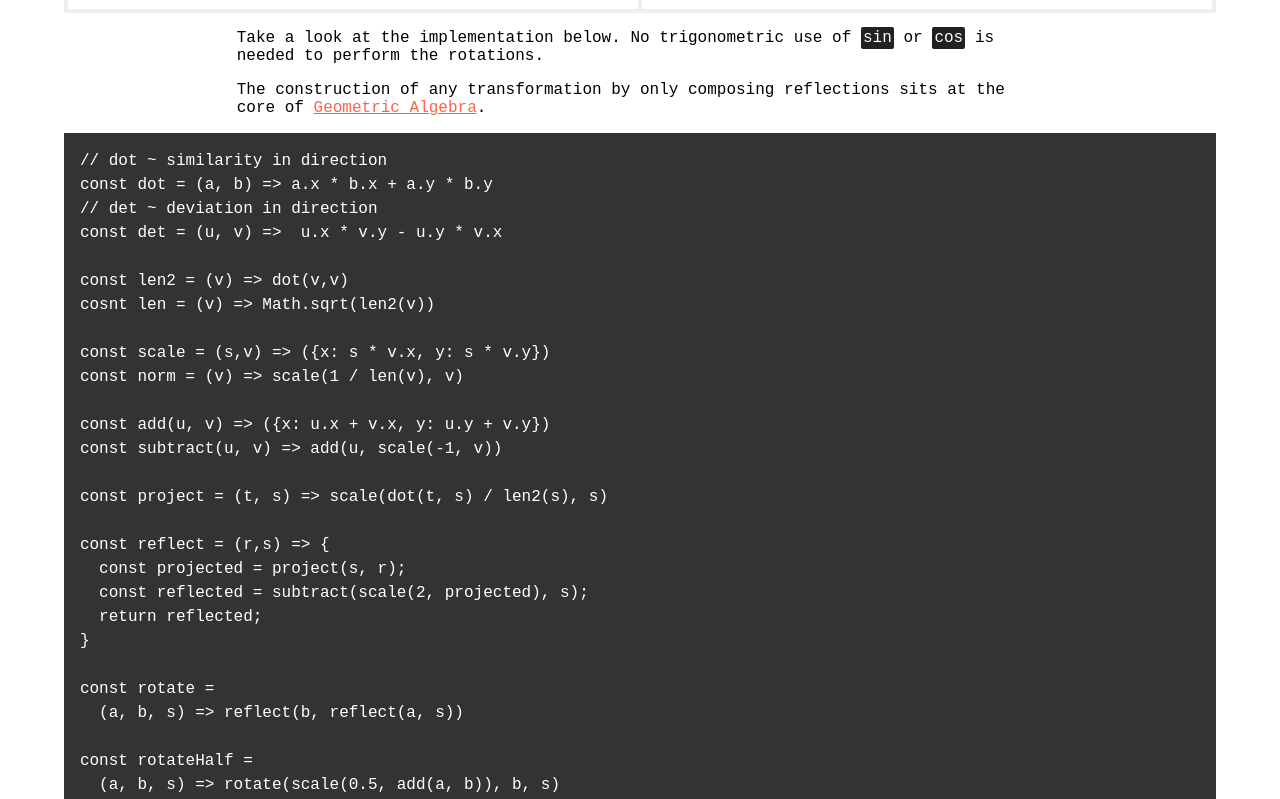
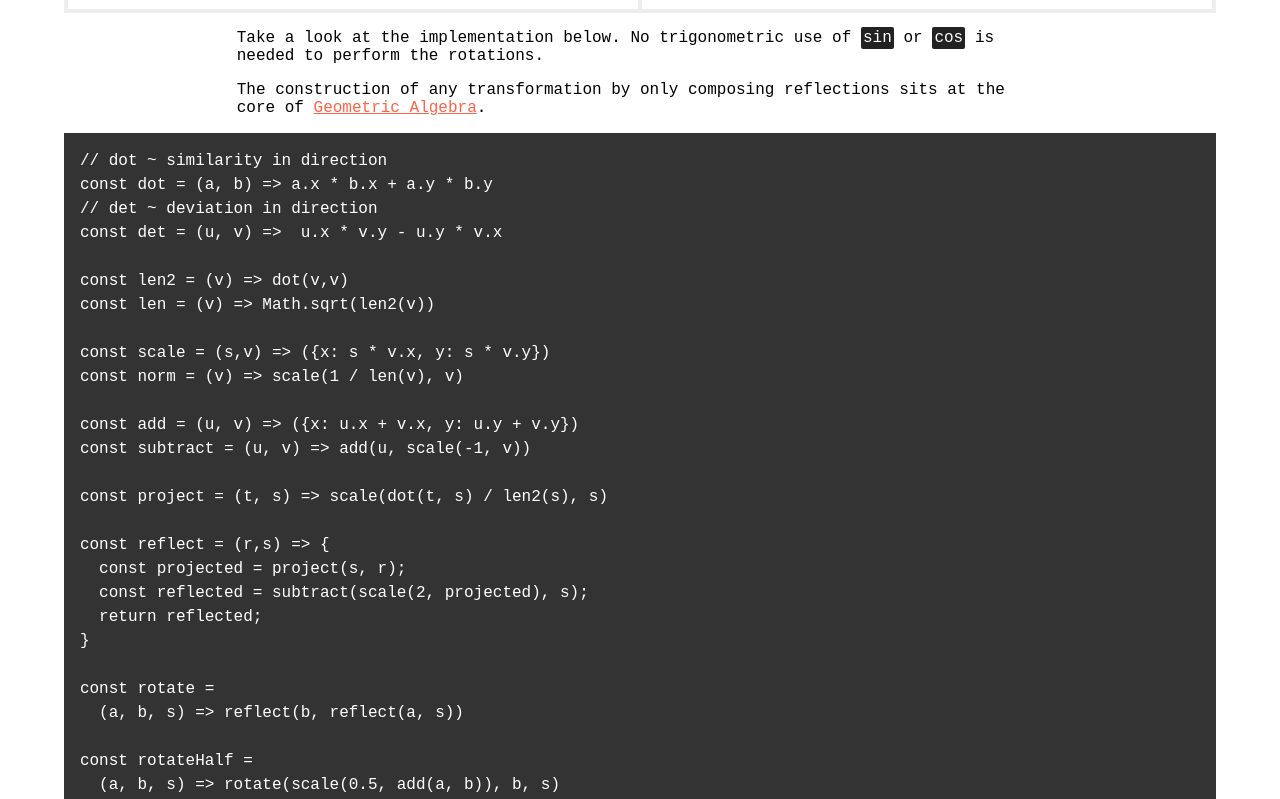
Before and after one commit to laszlokorte/rotor-reflect, a SvelteKit app: page / in a window 1280 px wide. Shown: the part 1961-2760 px from the top of the page. Built offline with nearby package versions, Linux system fonts and the light colour scheme.

Commit message:
fix code typo

```diff
--- a/src/routes/App.svelte
+++ b/src/routes/App.svelte
@@ -675,13 +675,13 @@ const dot = (a, b) => a.x * b.x + a.y * b.y
 const det = (u, v) =>  u.x * v.y - u.y * v.x
 
 const len2 = (v) => dot(v,v)
-cosnt len = (v) => Math.sqrt(len2(v))
+const len = (v) => Math.sqrt(len2(v))
 
 const scale = (s,v) => ({x: s * v.x, y: s * v.y})
 const norm = (v) => scale(1 / len(v), v)
 
-const add(u, v) => ({x: u.x + v.x, y: u.y + v.y})
-const subtract(u, v) => add(u, scale(-1, v))
+const add = (u, v) => ({x: u.x + v.x, y: u.y + v.y})
+const subtract = (u, v) => add(u, scale(-1, v))
 
 const project = (t, s) => scale(dot(t, s) / len2(s), s)
 
```
